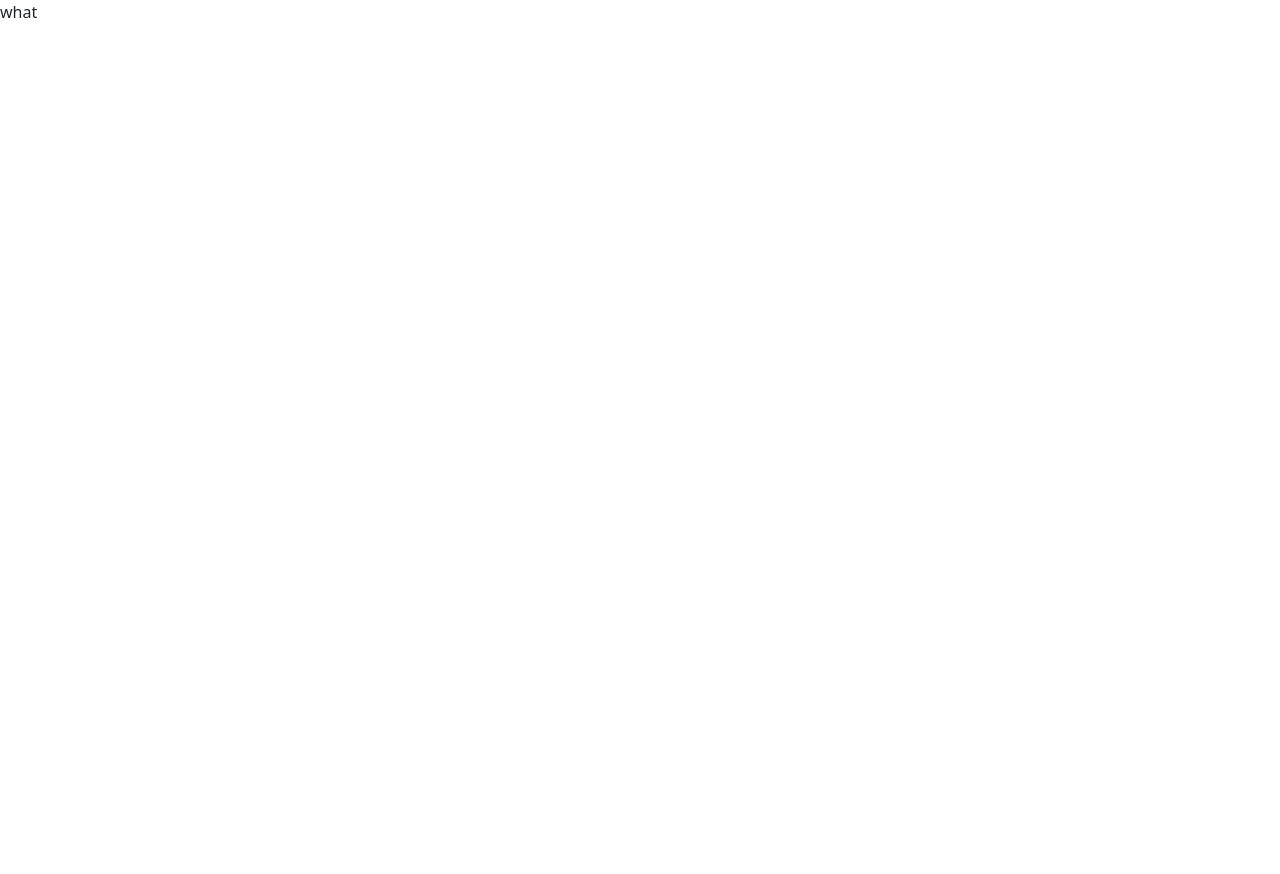
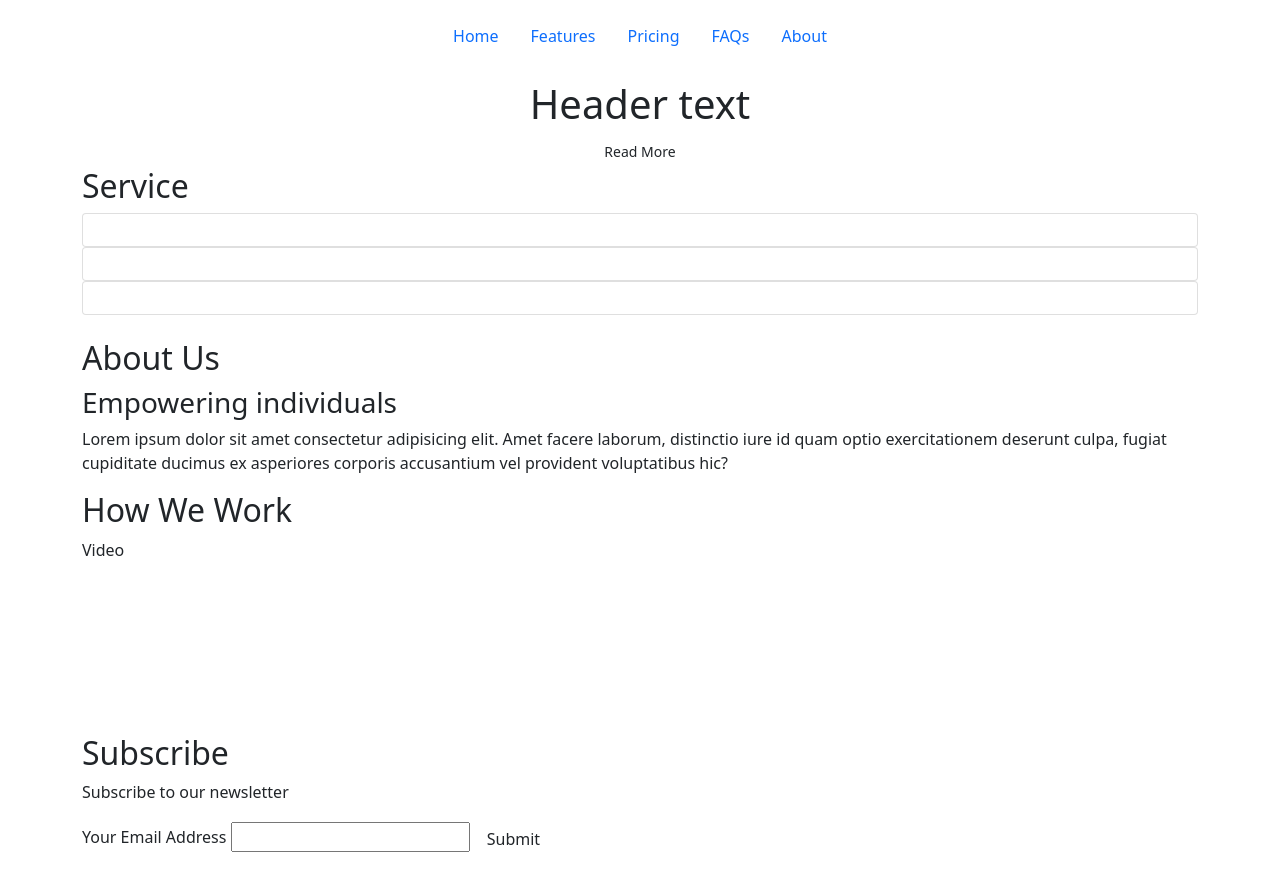
Before and after one commit to Wakarende/Product-landing-page, a plain HTML site: page index.html in a window 1280 px wide. Before the commit the page ends 800 px from the top, so only its background shows below. Drawn offline with nearby package versions, Linux system fonts and the light colour scheme; a web font is replaced by a local one.

Commit message:
create html

```diff
--- a/index.html
+++ b/index.html
@@ -17,9 +17,80 @@
 </head>
 
 <body>
-  <header id="header">
-  </header>
-  <p>what</p>
+  <!-- Header  -->
+  <header class="py-3" id="header">
+    <nav class="nav-bar" id="nav-bar">
+      <ul class="nav d-flex justify-content-center ">
+        <li class="nav-item"><a href="#" class="nav-link" id="nav-link">Home</a></li>
+        <li class="nav-item"><a href="#" class="nav-link" id="nav-link">Features</a></li>
+        <li class="nav-item"><a href="#" class="nav-link" id="nav-link">Pricing</a></li>
+        <li class="nav-item"><a href="#" class="nav-link" id="nav-link">FAQs</a></li>
+        <li class="nav-item"><a href="#" class="nav-link" id="nav-link">About</a></li>
+      </ul>
+    </nav>
+    <div class="logo text-center">
+      <img src="" alt="" class="header-img" id="header-img">
+      <h1 class="header-title">Header text</h1>
+      <a href="" class="btn btn-sm"> Read More</a>
+    </div>
+    <!-- End Header  -->
+    <!-- Services  -->
+    <div class="container">
+      <h2>Service</h2>
+      <div class="card">
+        <div class="card-body">
+        </div>
+      </div>
+      <div class="card">
+        <div class="card-body">
+        </div>
+      </div>
+      <div class="card">
+        <div class="card-body">
+        </div>
+      </div>
+    </div>
+    <!-- End Services  -->
+    <!-- About Us  -->
+    <div class="container">
+      <div class="about-flex">
+        <div class="about-img">
+          <img src="" alt="">
+        </div>
+        <div class="about-text">
+          <h2>About Us</h2>
+          <h3>Empowering individuals</h3>
+          <p class="about-text"> Lorem ipsum dolor sit amet consectetur adipisicing elit. Amet facere laborum,
+            distinctio iure id quam optio exercitationem deserunt culpa, fugiat cupiditate ducimus ex asperiores
+            corporis accusantium vel provident voluptatibus hic? </p>
+        </div>
+      </div>
+    </div>
+    <!-- End About Us  -->
+    <!-- Video -->
+    <div class="container">
+      <div class="video-flex">
+        <div class="video-text">
+          <h2>How We Work</h2>
+          <p>Video</p>
+        </div>
+        <div class="video">
+          <iframe src="" frameborder="0"></iframe>
+        </div>
+      </div>
+    </div>
+    <!-- End Video -->
+    <!-- Form  -->
+    <div class="container">
+      <h2 class="form-title">Subscribe</h2>
+      <p>Subscribe to our newsletter</p>
+      <form action="">
+        <label for="email"> Your Email Address </label>
+        <input type="email" id="email" class="email">
+        <button class="btn submit" id="submit">Submit</button>
+      </form>
+    </div>
+    <!-- End Form  -->
 </body>
 
 </html>
```
